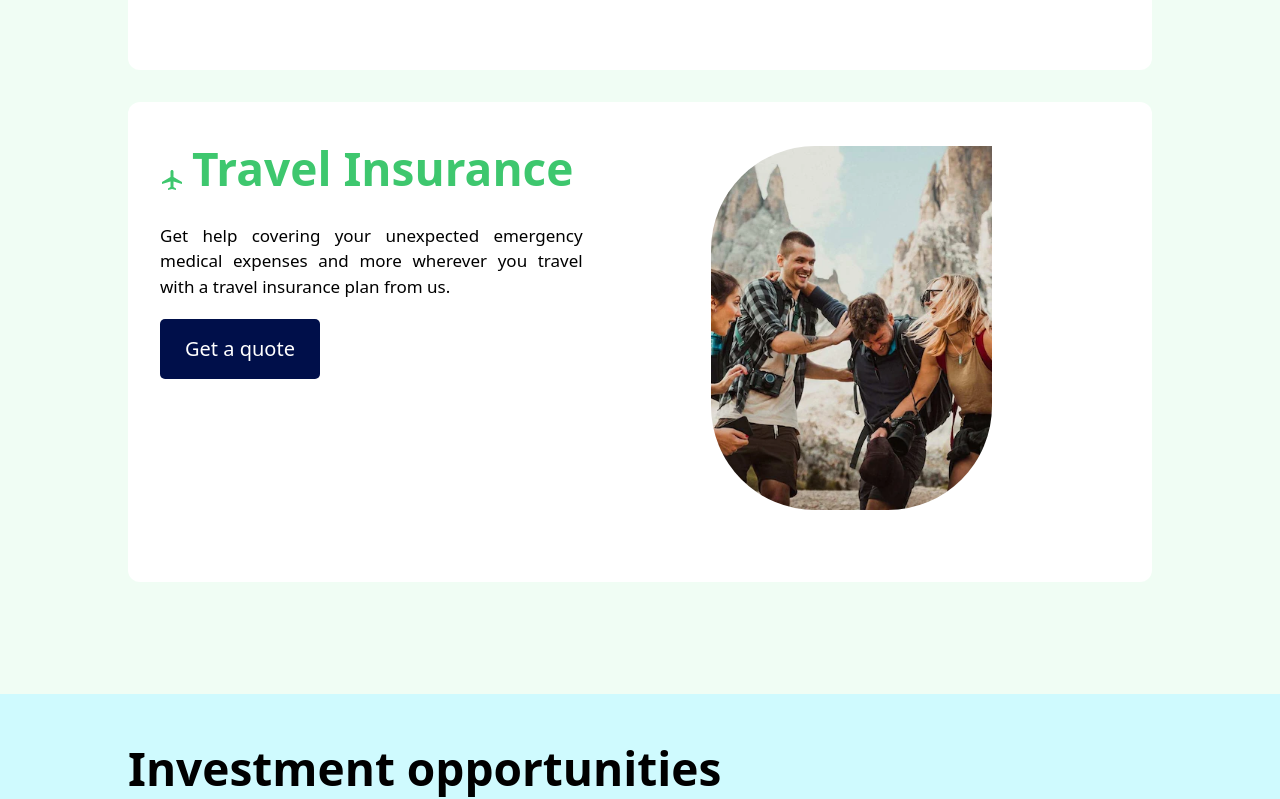
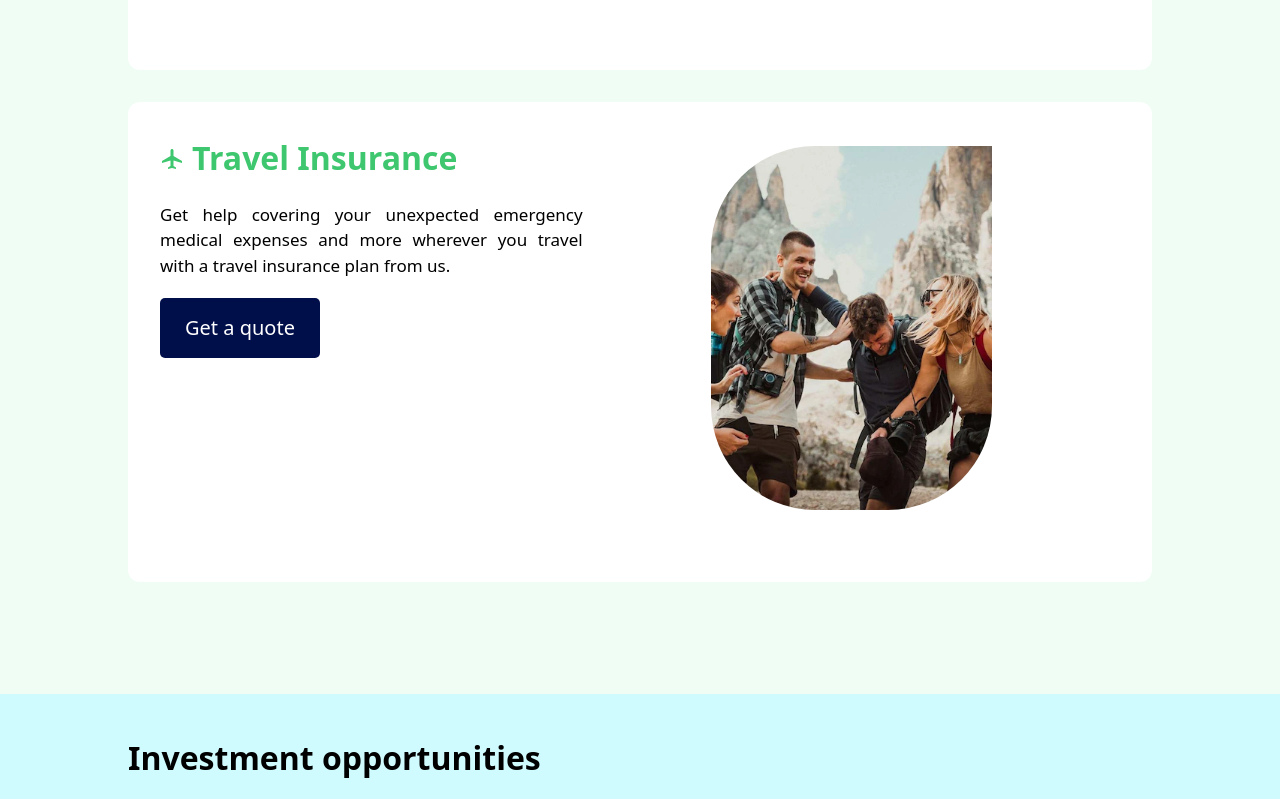
Before and after one commit to tejinder-pal-singh/universalInsurance, a React (Vite) app: page /services in a window 1280 px wide. Shown: the part 2085-2884 px from the top of the page. Built offline with nearby package versions, Linux system fonts and the light colour scheme.

Commit message:
fix icons

```diff
--- a/src/pages/Services.tsx
+++ b/src/pages/Services.tsx
@@ -179,12 +179,12 @@ export const Services = () => {
                 } justify-between bg-white rounded-xl`}
               >
                 <div className=" flex  gap-5  flex-col ">
-                  <div className="flex flex-col gap-2 lg:flex lg:items-baseline lg:flex-row lg:gap-2">
+                  <div className="flex flex-col gap-2 items-center lg:flex-row lg:gap-2">
                     <div className="w-fit h-fit text-primary rounded-full ">
                       {e.icon}
                     </div>
 
-                    <h1 className="text-3xl lg:6xl font-semibold text-primary  capitalize ">
+                    <h1 className="text-2xl lg:2xl font-semibold text-primary  capitalize ">
                       {e.name}
                     </h1>
                   </div>
@@ -223,7 +223,7 @@ export const Services = () => {
           variants={revealParent}
           initial="initial"
           whileInView="animate"
-          className="heading font-bold text-3xl  lg:text-6xl"
+          className="heading font-bold text-2xl  lg:text-2xl"
         >
           Investment opportunities
         </motion.div>
```
